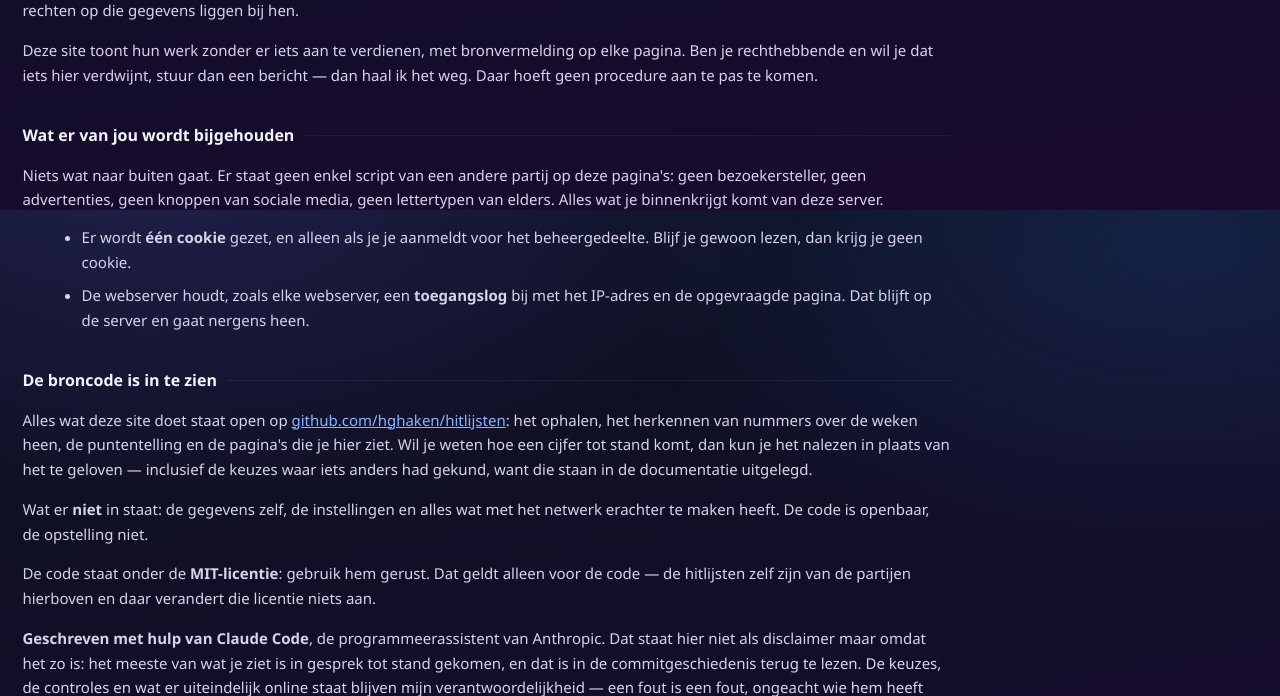
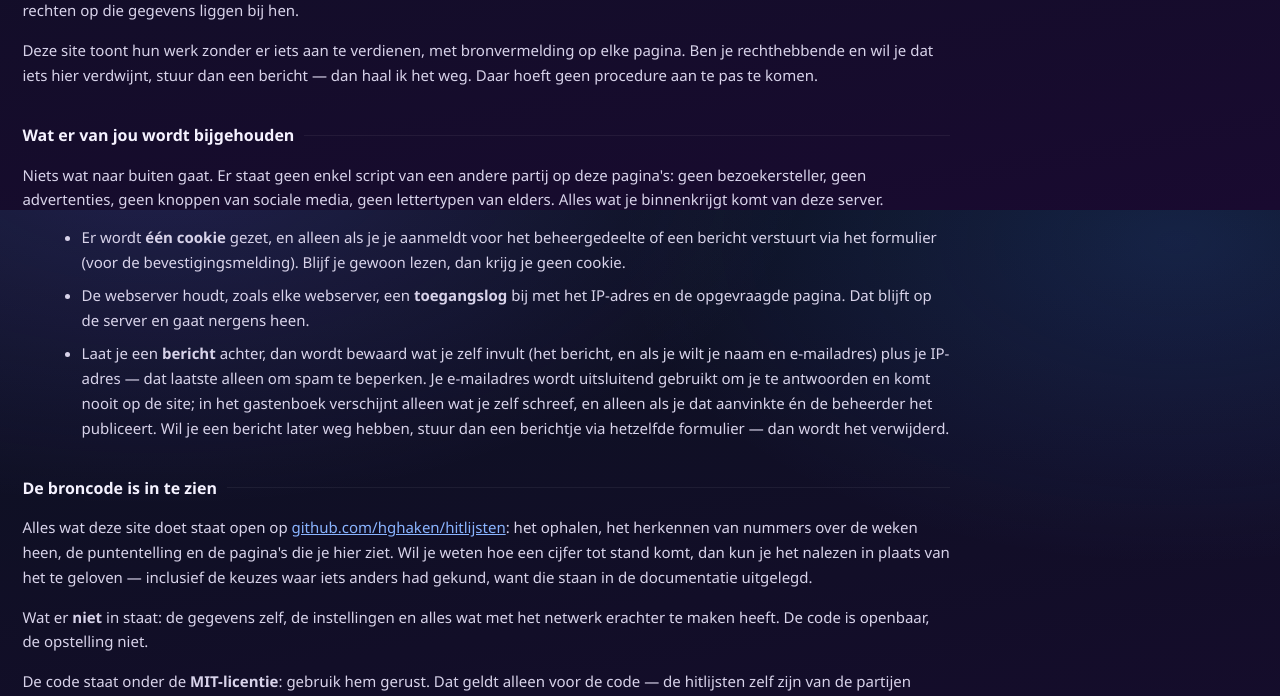
Before and after one commit to hghaken/hitlijsten, a Python web app: template hitlijsten/web/templates/disclaimer.html in a window 1280 px wide. Shown: the part 1390-2086 px from the top of the page. Run offline with Jinja, Linux system fonts and the light colour scheme; the template is opened without the code that fills it, so the values that code supplies are empty.

Commit message:
Disclaimer eerlijk over het berichtenformulier
Er wordt nu voor het eerst iets van bezoekers bewaard, dus de paragraaf
"wat er van jou wordt bijgehouden" vertelt het: wat je zelf invult plus het
IP-adres (alleen tegen spam), e-mail nooit op de site, publicatie alleen met
vinkje en akkoord, en weghalen kan via hetzelfde formulier. De cookie-regel
klopte ook niet meer: de bevestigingsmelding na het versturen gebruikt
dezelfde sessie-cookie als het aanmelden.

Co-Authored-By: Claude Opus 5 <noreply@anthropic.com>

```diff
--- a/hitlijsten/web/templates/disclaimer.html
+++ b/hitlijsten/web/templates/disclaimer.html
@@ -122,12 +122,22 @@
 <ul>
   <li>
     Er wordt <b>één cookie</b> gezet, en alleen als je je aanmeldt voor het
-    beheergedeelte. Blijf je gewoon lezen, dan krijg je geen cookie.
+    beheergedeelte of een bericht verstuurt via het formulier (voor de
+    bevestigingsmelding). Blijf je gewoon lezen, dan krijg je geen cookie.
   </li>
   <li>
     De webserver houdt, zoals elke webserver, een <b>toegangslog</b> bij met
     het IP-adres en de opgevraagde pagina. Dat blijft op de server en gaat
     nergens heen.
+  </li>
+  <li>
+    Laat je een <b>bericht</b> achter, dan wordt bewaard wat je zelf invult
+    (het bericht, en als je wilt je naam en e-mailadres) plus je IP-adres —
+    dat laatste alleen om spam te beperken. Je e-mailadres wordt uitsluitend
+    gebruikt om je te antwoorden en komt nooit op de site; in het gastenboek
+    verschijnt alleen wat je zelf schreef, en alleen als je dat aanvinkte én
+    de beheerder het publiceert. Wil je een bericht later weg hebben, stuur
+    dan een berichtje via hetzelfde formulier — dan wordt het verwijderd.
   </li>
 </ul>
 
```
